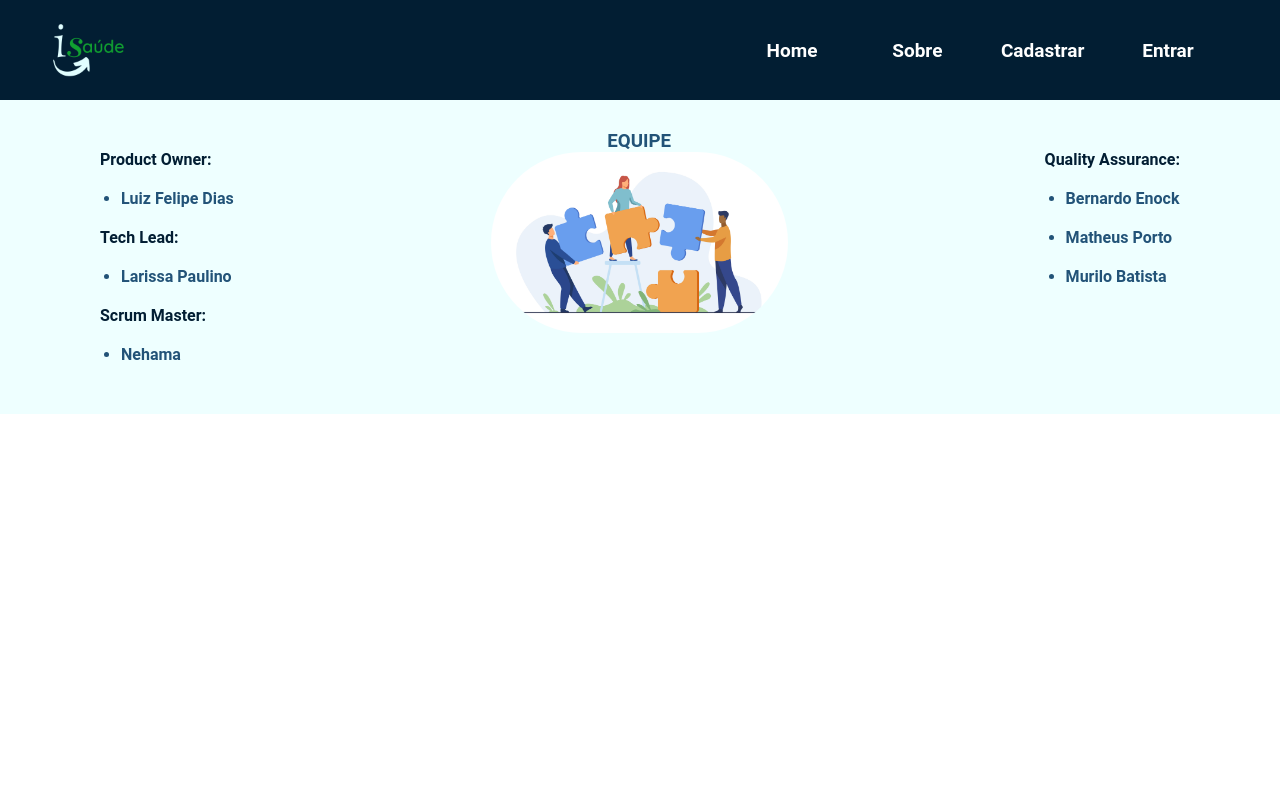
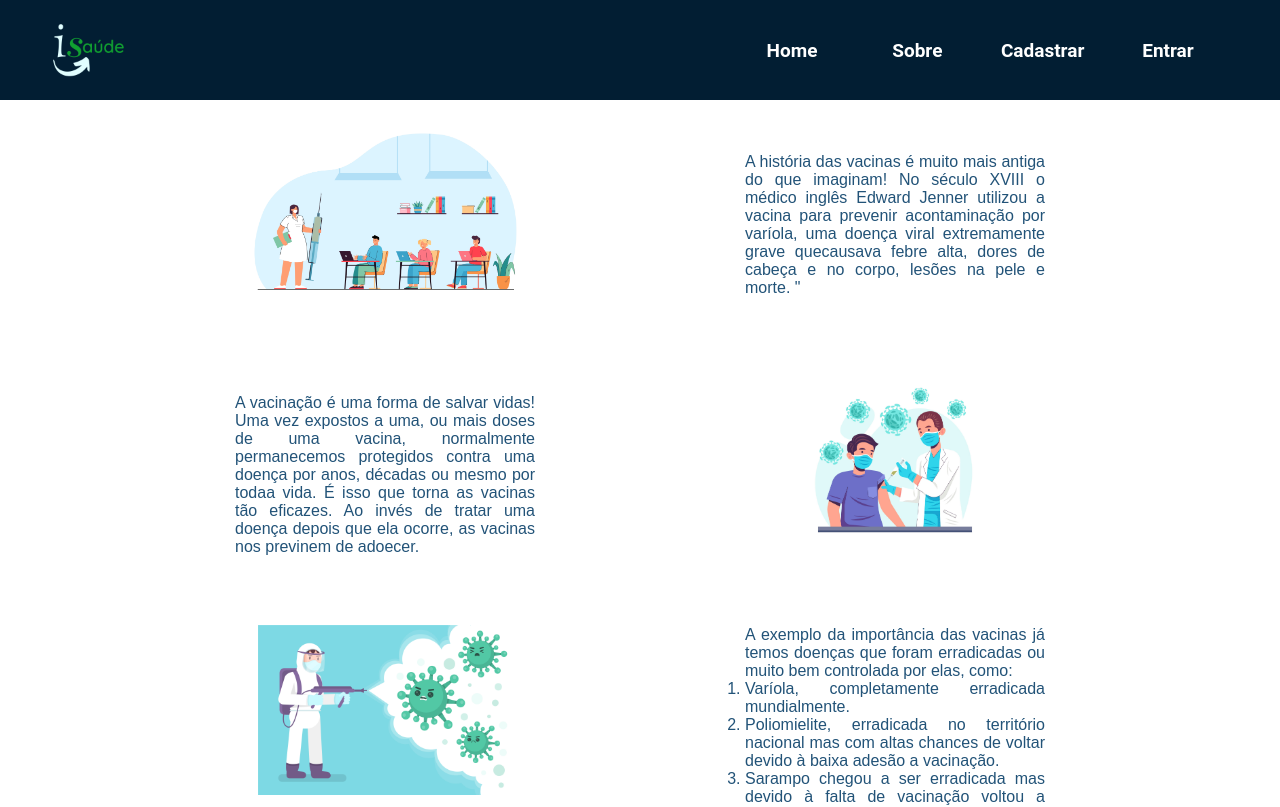
Before and after one commit to lufelipe12/isaude-app, a React (Create React App) app: page / in a window 1280 px wide. Shown: the top 807 px of the page. Built offline with nearby package versions, Linux system fonts and the light colour scheme.

Commit message:
feature: curiosidades component done

```diff
--- /dev/null
+++ b/src/components/Curiosidades/index.jsx
@@ -0,0 +1,17 @@
+import {Container} from "./styles"
+
+const Curiosidades = ({img, children, imageFirst}) => {
+  return imageFirst ? (
+    <Container imageFirst>
+      <img src={img} alt={img} />
+      <p> {children} </p>
+    </Container>
+  ) : (
+    <Container>
+      <p>{children} </p>
+      <img src={img} alt={img} />
+    </Container>
+  )
+}
+
+export default Curiosidades
--- /dev/null
+++ b/src/components/Curiosidades/styles.js
@@ -0,0 +1,32 @@
+import styled from "styled-components"
+
+export const Container = styled.div`
+  display: flex;
+  align-items: center;
+  flex-wrap: wrap;
+  padding: 25px;
+  justify-content: space-evenly;
+
+  img {
+    width: 50%;
+    max-width: 300px;
+    height: 200px;
+    object-fit: contain;
+    min-width: 300px;
+    padding-bottom: 30px;
+  }
+
+  p {
+    color: #225378;
+    font-family: sans-serif;
+    width: 50%;
+    max-width: 300px;
+    text-align: justify;
+    min-width: 300px;
+  }
+
+  @media (max-width: 650px) {
+    flex-direction: ${(props) =>
+      props.imageFirst ? "column" : "column-reverse"};
+  }
+`
--- a/src/pages/Home/index.jsx
+++ b/src/pages/Home/index.jsx
@@ -1,11 +1,46 @@
-import Header from '../../components/Header'
-import Footer from '../../components/Footer'
-import { Container } from './styles'
+import Header from "../../components/Header"
+import Footer from "../../components/Footer"
+import {Container} from "./styles"
+import Curiosidades from "../../components/Curiosidades"
+
+import historyImg from "../../assets/history.jpg"
+import importanceImg from "../../assets/importance.jpg"
+import erradicationImg from "../../assets/erradication.jpg"
 
 const Home = () => {
   return (
     <Container>
       <Header />
+      <Curiosidades img={historyImg} imageFirst>
+        A história das vacinas é muito mais antiga do que imaginam! No século
+        XVIII o médico inglês Edward Jenner utilizou a vacina para prevenir
+        acontaminação por varíola, uma doença viral extremamente grave
+        quecausava febre alta, dores de cabeça e no corpo, lesões na pele e
+        morte. "
+      </Curiosidades>
+
+      <Curiosidades img={importanceImg}>
+        A vacinação é uma forma de salvar vidas! Uma vez expostos a uma, ou mais
+        doses de uma vacina, normalmente permanecemos protegidos contra uma
+        doença por anos, décadas ou mesmo por todaa vida. É isso que torna as
+        vacinas tão eficazes. Ao invés de tratar uma doença depois que ela
+        ocorre, as vacinas nos previnem de adoecer.
+      </Curiosidades>
+      <Curiosidades img={erradicationImg} imageFirst>
+        A exemplo da importância das vacinas já temos doenças que foram
+        erradicadas ou muito bem controlada por elas, como:
+        <ol>
+          <li>Varíola, completamente erradicada mundialmente.</li>
+          <li>
+            Poliomielite, erradicada no território nacional mas com altas
+            chances de voltar devido à baixa adesão a vacinação.
+          </li>
+          <li>
+            Sarampo chegou a ser erradicada mas devido à falta de vacinação
+            voltou a aparecer
+          </li>
+        </ol>
+      </Curiosidades>
       <Footer />
     </Container>
   )
```
Also changed, not shown: src/dataBase/index.js (added, +8 -0 lines), src/components/CuriosidadeParagraph/index.jsx (added).
